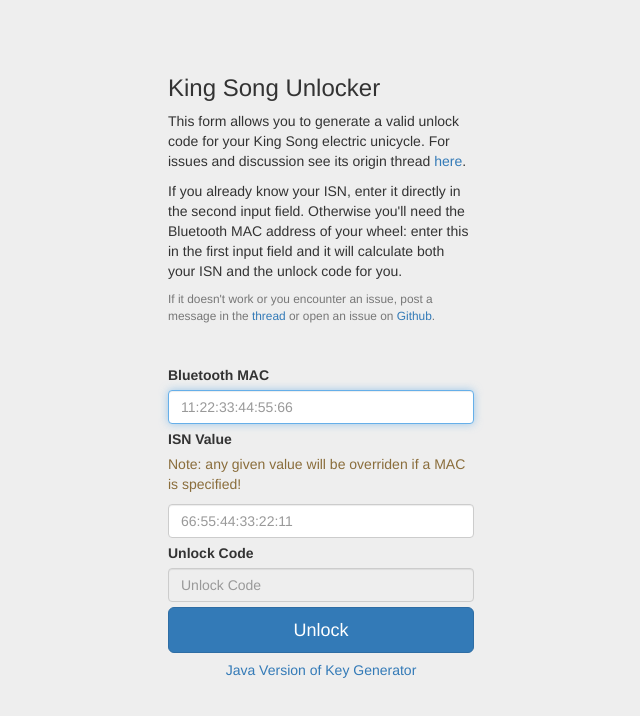
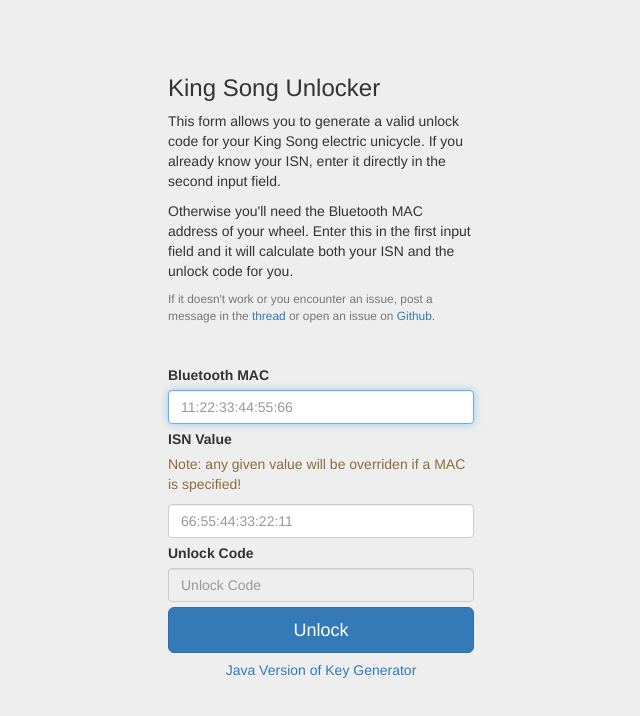
Before and after one commit to kingsongunlocker/kingsongunlocker.github.io, a plain HTML site: page index.html in a window 1280 px wide. Shown: the whole page, without its empty margins (319-959 px from the left). Drawn offline with Linux system fonts and the light colour scheme.

Commit message:
clearer text

```diff
--- a/index.html
+++ b/index.html
@@ -21,11 +21,11 @@
         <h3>King Song Unlocker</h3>
         <p>
             This form allows you to generate a valid unlock code for your King Song electric unicycle.
-            For issues and discussion see its origin thread <a href="http://forum.electricunicycle.org/topic/2608-ks-isn-code-calculator-web-version/">here</a>.
+            If you already know your ISN, enter it directly in the second input field.
         </p>
         <p>
-            If you already know your ISN, enter it directly in the second input field.
-            Otherwise you'll need the Bluetooth MAC address of your wheel: enter this in the first input field and it will calculate both your ISN and the unlock code for you.
+            Otherwise you'll need the Bluetooth MAC address of your wheel.
+            Enter this in the first input field and it will calculate both your ISN and the unlock code for you.
         </p>
         <p class="text-muted small">
             If it doesn't work or you encounter an issue, post a message in the <a href="http://forum.electricunicycle.org/topic/2608-ks-isn-code-calculator-web-version/">thread</a> or open an issue on <a href="https://github.com/kingsongunlocker/kingsongunlocker.github.io/issues">Github</a>.
```
